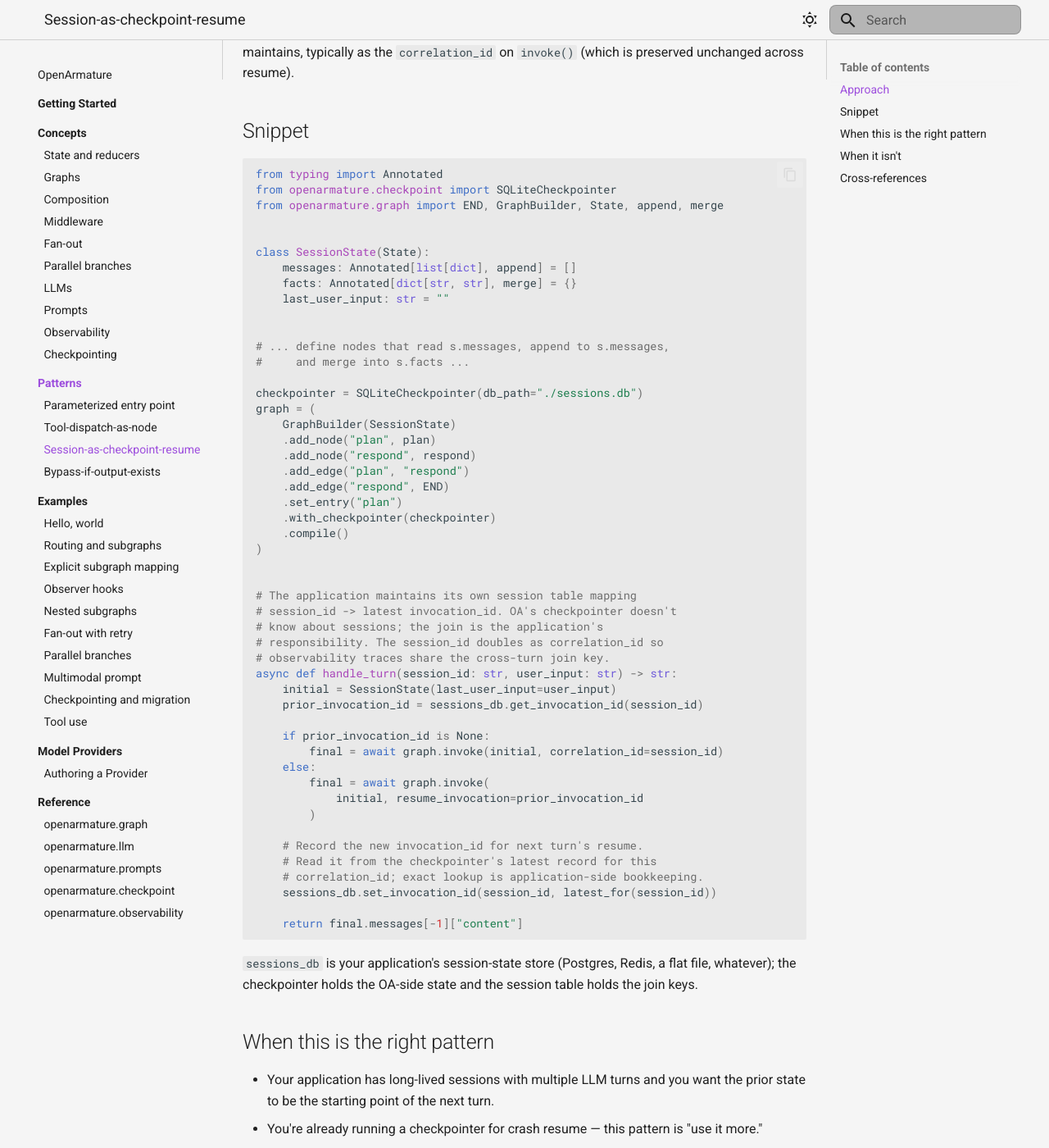
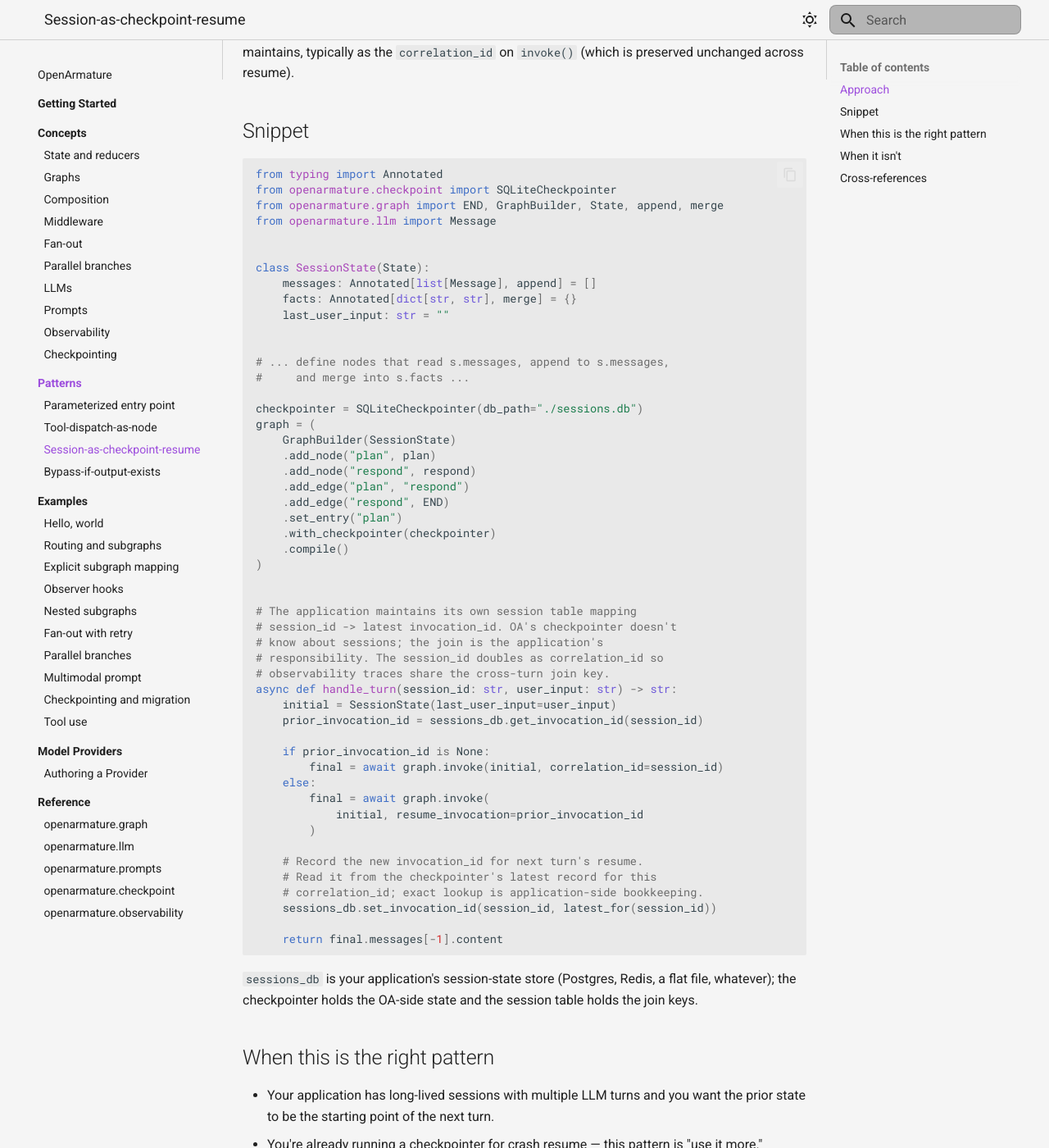
Before and after one commit to LunarCommand/openarmature-python, an MkDocs documentation site: the page built from docs/patterns/session-as-checkpoint-resume.md, in a window 1280 px wide and 1400 px high, scrolled down 509 px. Shown: the whole window at 82% size. Built offline with MkDocs 1.6.1 and Material for MkDocs 9.7.7, drawn with Linux system fonts in a browser that asks for light colours.

Commit message:
Apply spec review polish to patterns
Pattern 1: clarify the router lambda's inline comment so a reader
who lands mid-snippet without the surrounding prose still sees
the intent.

Pattern 3: switch state messages to list[Message] for consistency
with pattern 2, add the Message import, and use attribute access
(.content) rather than dict subscript at the read site.

Per spec review on PR #67.

```diff
--- a/docs/patterns/session-as-checkpoint-resume.md
+++ b/docs/patterns/session-as-checkpoint-resume.md
@@ -28,10 +28,11 @@ across resume).
 from typing import Annotated
 from openarmature.checkpoint import SQLiteCheckpointer
 from openarmature.graph import END, GraphBuilder, State, append, merge
+from openarmature.llm import Message
 
 
 class SessionState(State):
-    messages: Annotated[list[dict], append] = []
+    messages: Annotated[list[Message], append] = []
     facts: Annotated[dict[str, str], merge] = {}
     last_user_input: str = ""
 
```
Also changed, not shown: other parts of docs/patterns/session-as-checkpoint-resume.md (+1 -1 lines), docs/patterns/parameterized-entry-point.md (+1 -1 lines).
